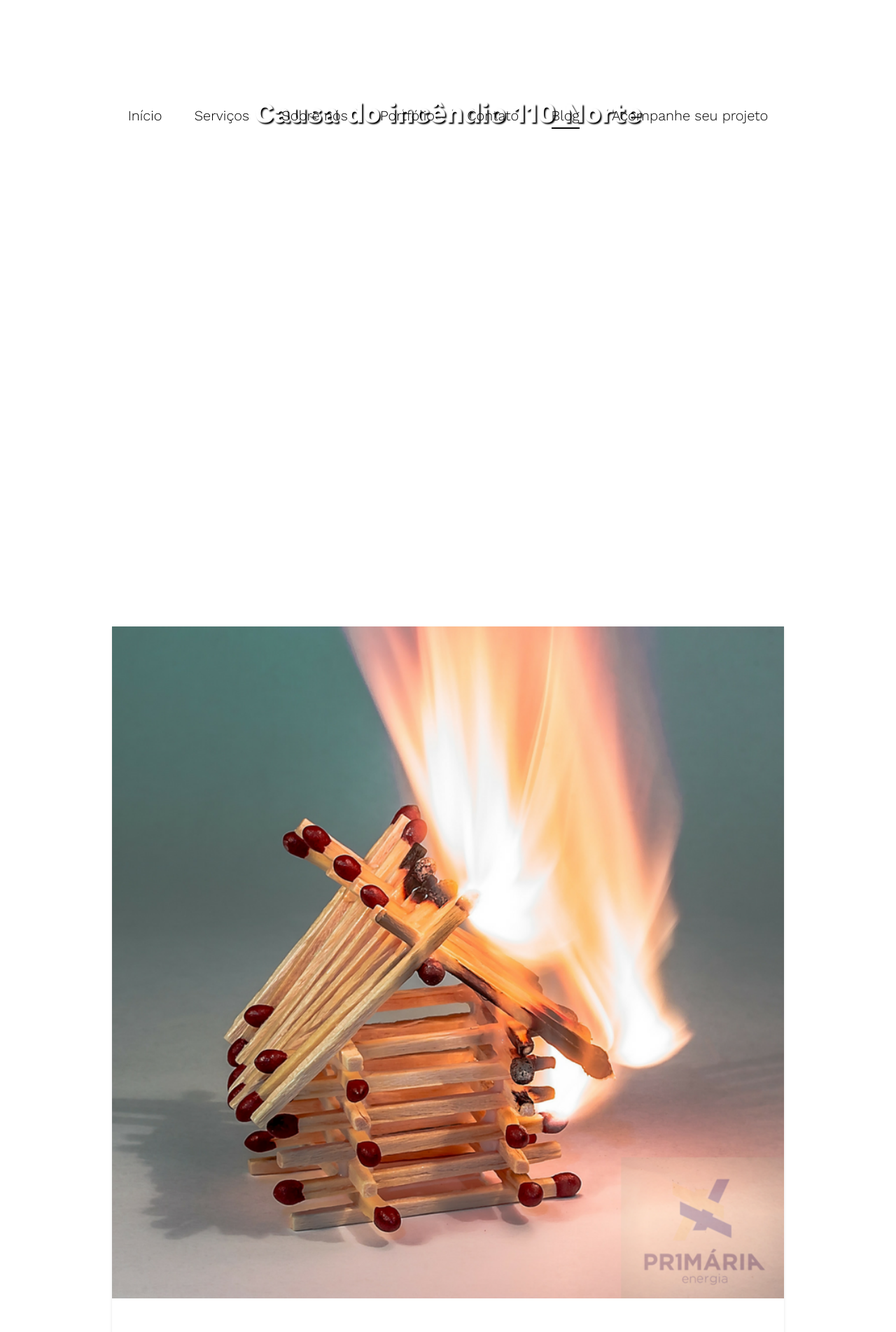
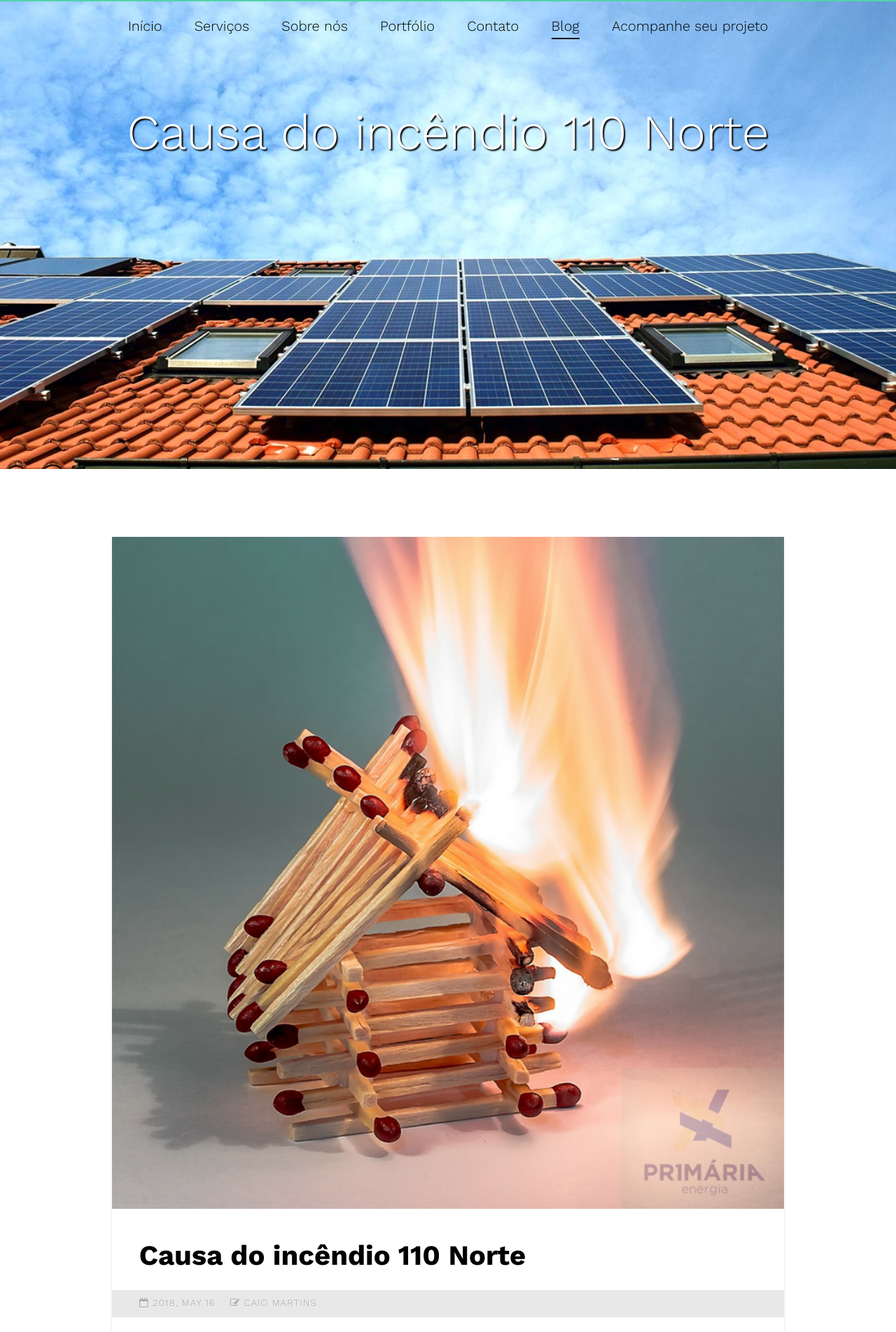
Before and after one commit to primariaenergia/blog, a Jekyll site: the page built from _posts/2018-05-16-incendio-110-norte.mdown, in a window 1280 px wide. Shown: the top 1903 px of the page at 70% size. Built offline with Jekyll 4.4.1, drawn with Linux system fonts in a browser that asks for light colours; some web fonts are replaced.

Commit message:
Update headerpost.html

```diff
--- a/_includes/headerpost.html
+++ b/_includes/headerpost.html
@@ -15,9 +15,9 @@
     </div>
   </header>
 
- <!-- <div class="fh5co-hero" style="background-image: url(/blog/assets/images/hero_1.jpg); background-size: cover;   /* Preserve aspet ratio */
+  <div class="fh5co-hero" style="background-image: url(/blog/assets/images/hero_1.jpg); background-size: cover;   /* Preserve aspet ratio */
 min-width: 100%;
-min-height: 100%;" > -->
+min-height: 50%;" >
     <div class="overlay"></div>
     <div class="container">
       <div class="row">
```
